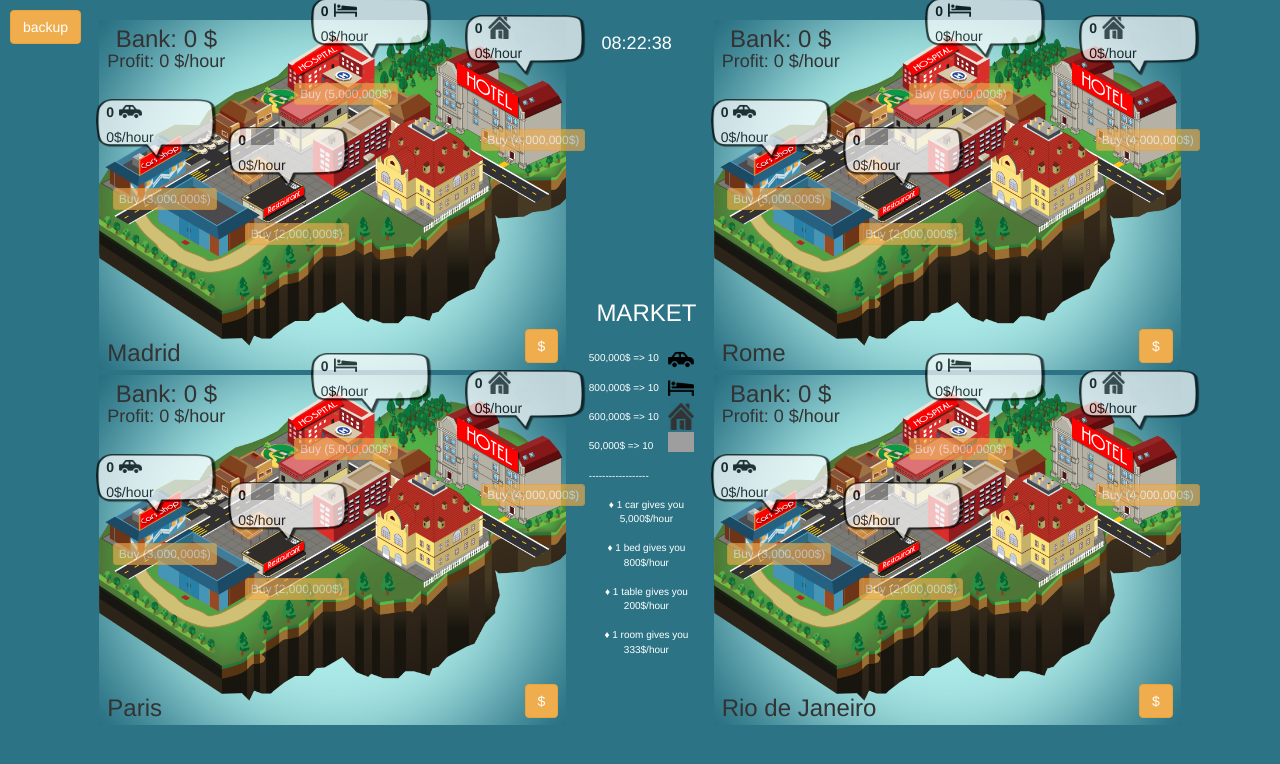
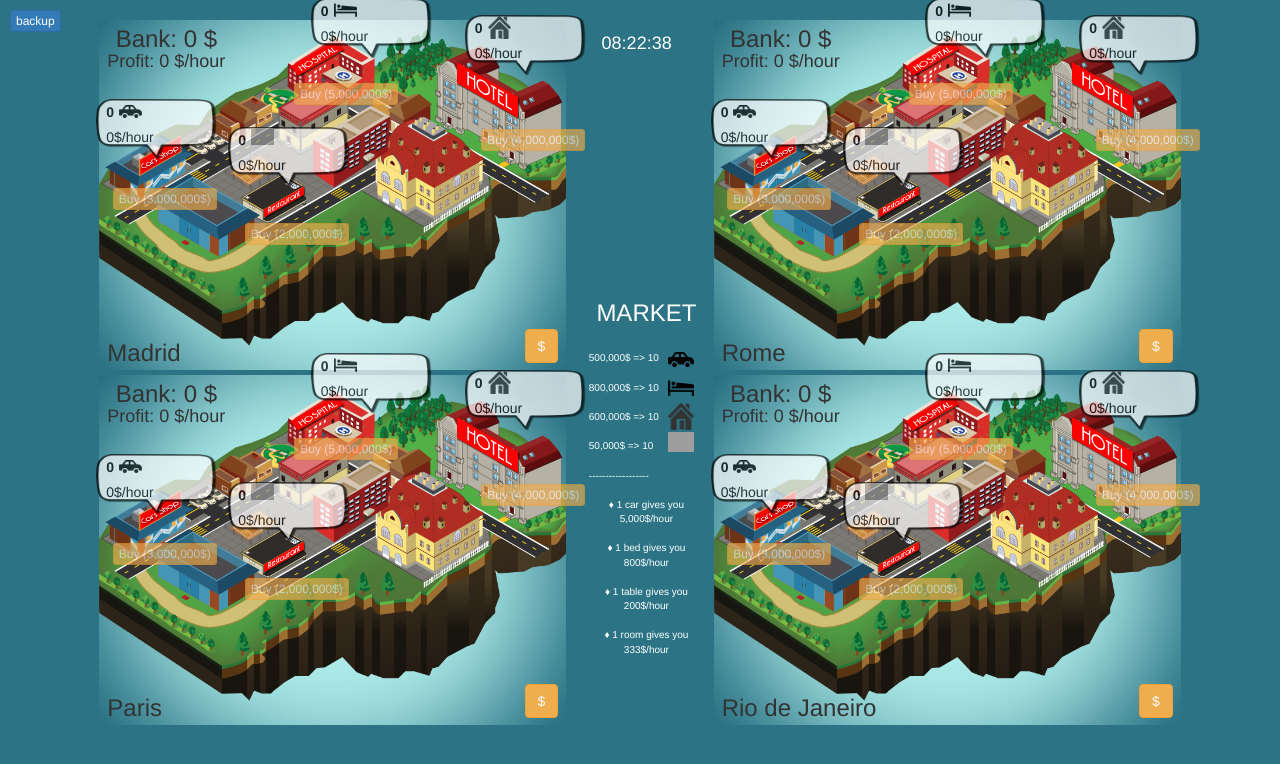
Before and after one commit to michaelreda/Scoring_system, an Angular app: page / in a window 1280 px wide. Shown: the top 764 px of the page. Built offline with nearby package versions, Linux system fonts and the light colour scheme; grey boxes are pictures that could not be loaded.

Commit message:
primary btn

```diff
--- a/src/app/app.component.html
+++ b/src/app/app.component.html
@@ -72,7 +72,7 @@
     <app-team [team]="4"></app-team>
 </div>
 <!-- add money btn -->
- <button class="btn btn-warning btn-large"  (click)="backup()"
+ <button class="btn btn-primary btn-xs"  (click)="backup()"
     style="position: absolute;left: 10px;top:10px;">backup</button>
 
 <style>
```
